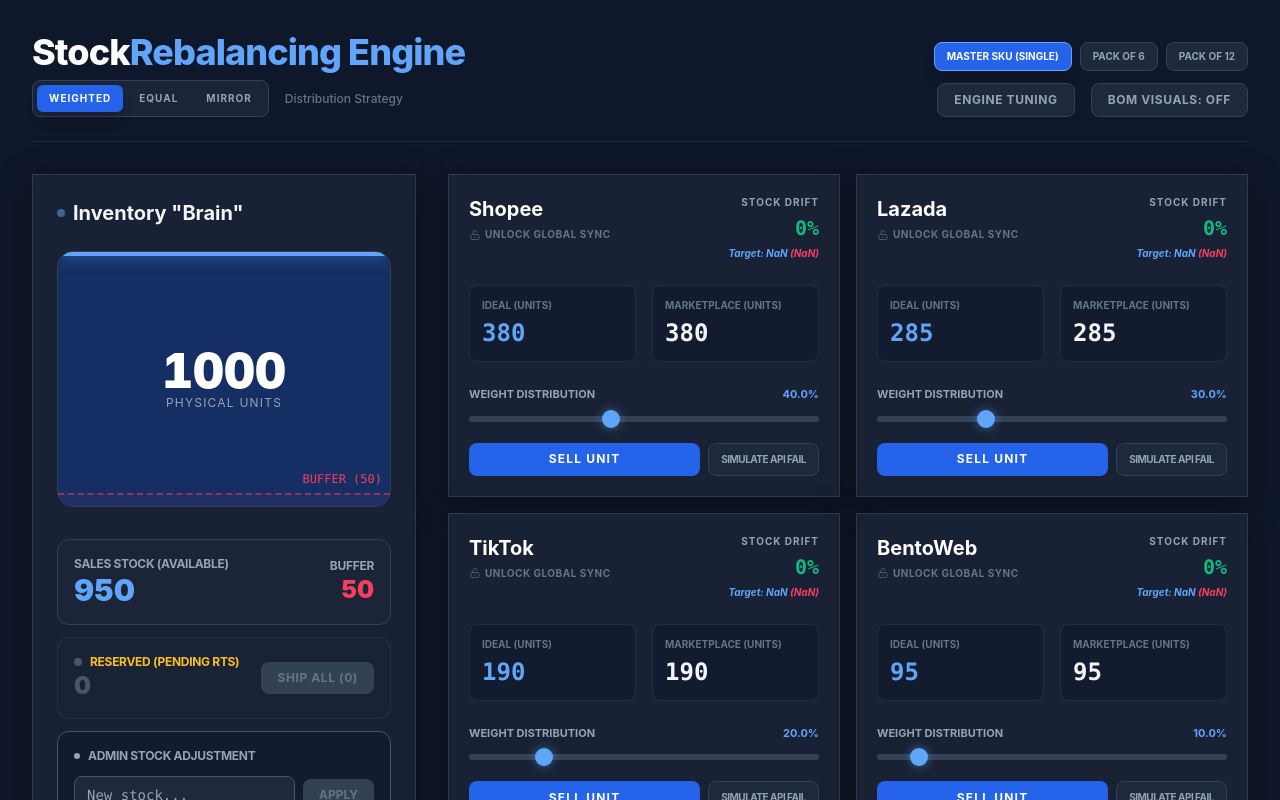
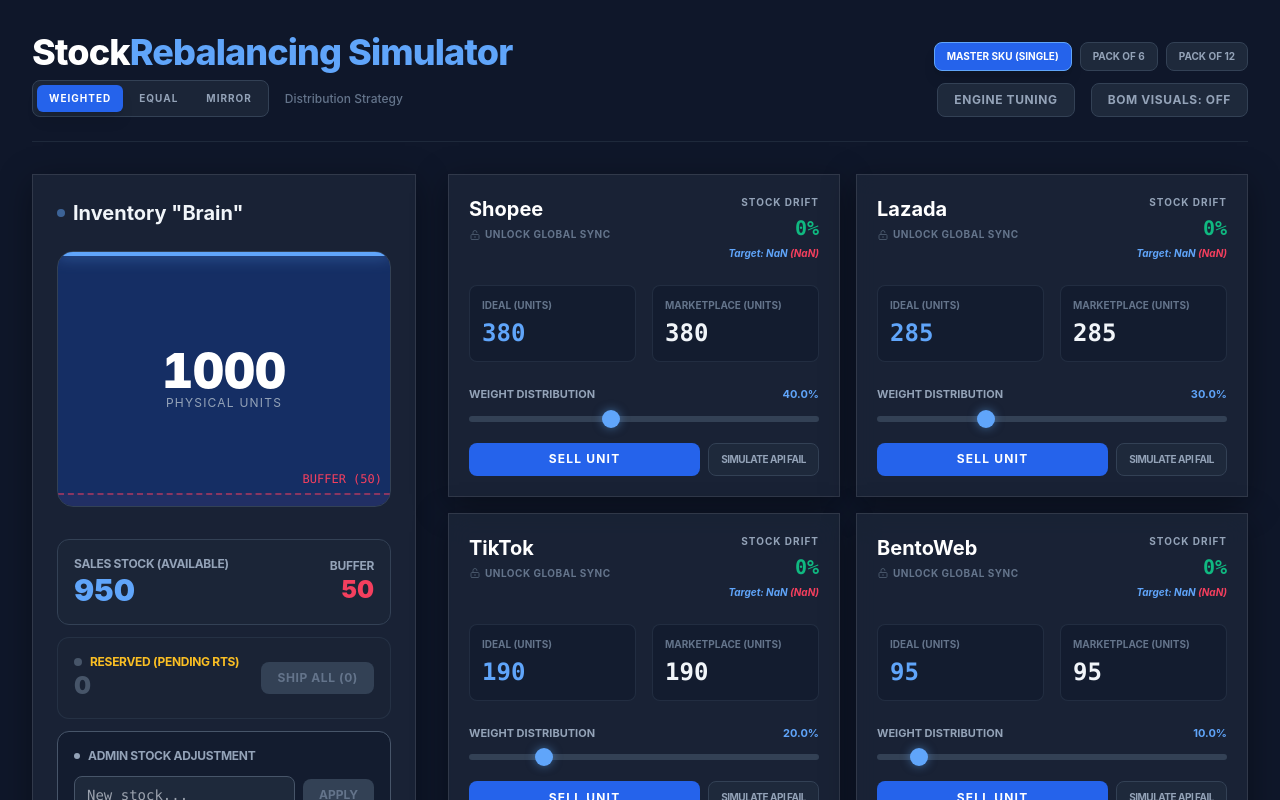
Before and after one commit to Tornth/stockrebalancing_simulation, a Vue app: page / in a window 1280 px wide. Shown: the top 800 px of the page. Built offline with nearby package versions, Linux system fonts and the light colour scheme.

Commit message:
style: rename Engine to Simulator in title

```diff
--- a/src/App.vue
+++ b/src/App.vue
@@ -13,7 +13,7 @@
     <header class="mb-8 flex justify-between items-end border-b border-slate-800 pb-6">
       <div>
         <h1 class="text-4xl font-extrabold tracking-tight text-white mb-2">
-          Stock<span class="text-blue-400">Rebalancing Engine</span>
+          Stock<span class="text-blue-400">Rebalancing Simulator</span>
         </h1>
         <div class="flex gap-4 items-center">
           <div class="bg-slate-800/80 p-1 rounded-lg flex gap-1 border border-slate-700">
```
